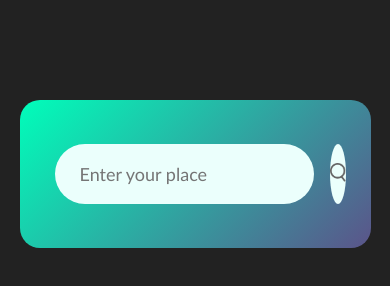
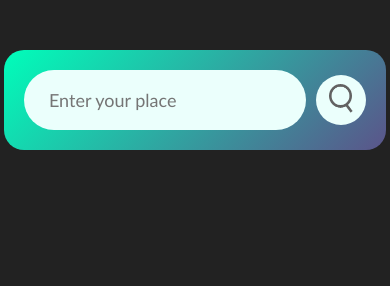
Before and after one commit to sumit763/Weather-App, a plain HTML site: page index.html in a window 390 px wide. Drawn offline with Linux system fonts and the light colour scheme.

Commit message:
make responsive

```diff
--- a/style.css
+++ b/style.css
@@ -93,3 +93,57 @@ body{
     margin-top: 10px;
     display: none;
 }
+/* responsive*/
+@media screen and (max-width: 768px) {
+    body {
+      overflow-x: hidden;
+    }
+
+    .card {
+      width: 98%;
+      max-width: none; /* Remove max-width constraint */
+      margin: 50px auto 0; /* Adjust margin */
+      padding: 20px;
+    }
+
+    .search {
+      justify-content: flex-start; /* Keep button at the end */
+    }
+
+    .search input {
+      width: calc(100% - 70px); /* Adjust input width to accommodate button */
+      margin-right: 10px; /* Add margin between input and button */
+      z-index: 1; /* Ensure input remains above button */
+    }
+
+    .search button {
+      width: 50px; /* Adjust button width */
+      height: 50px; /* Adjust button height */
+      z-index: 0; /* Ensure button remains below input */
+    }
+
+    .search button img {
+      width: 24px; /* Adjust image width */
+    }
+
+    .weather h1 {
+      font-size: 60px;
+    }
+
+    .weather h2 {
+      font-size: 35px;
+    }
+
+    .weather-icon {
+      width: 120px;
+    }
+
+    .details {
+      flex-direction: column;
+      margin-top: 30px; /* Adjust margin */
+    }
+
+    .col {
+      margin-bottom: 20px;
+    }
+  }
```
